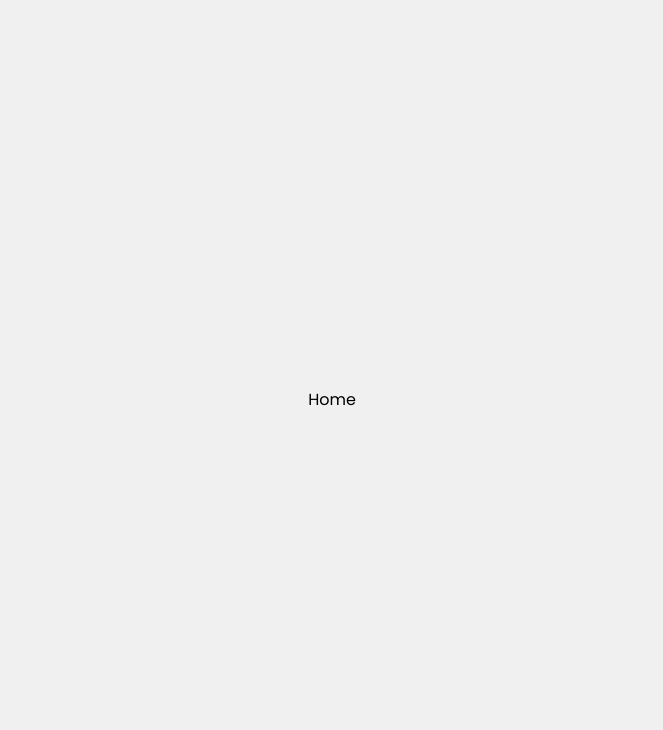
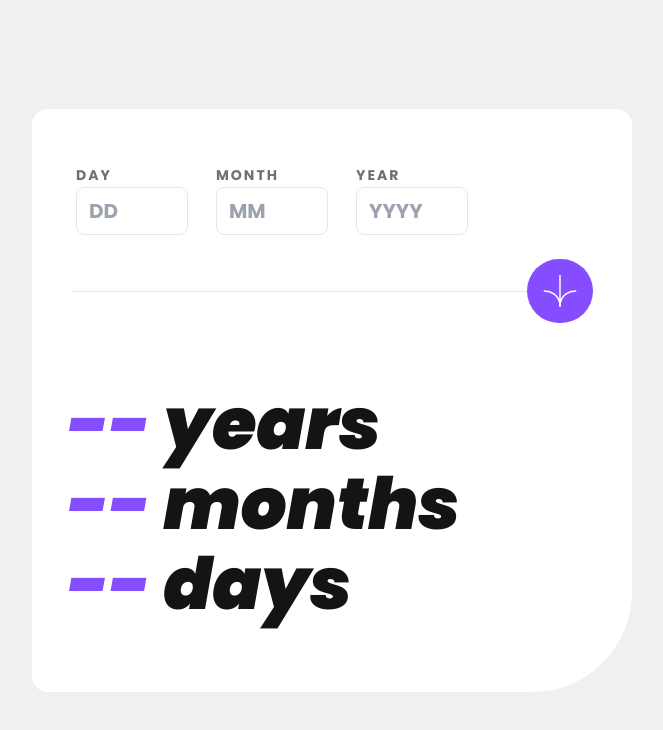
Before and after one commit to Mu-Solomon/age-calculator-app, a Next.js app: page / in a window 1280 px wide. Shown: the top 730 px of the page, without its empty margins (308-971 px from the left). Built offline with nearby package versions, Linux system fonts and the light colour scheme.

Commit message:
Showing the items on online

```diff
--- a/src/app/dates/page.jsx
+++ b/src/app/dates/page.jsx
@@ -1,4 +1,4 @@
-/* import React from "react";
+import React from "react";
 
 const getDates = async () => {
   const apiUrl = process.env.API_URI;
@@ -82,12 +82,3 @@ const DatesPage = async () => {
 };
 
 export default DatesPage;
- */
-
-import React from "react";
-
-const DatesPage = () => {
-  return <div>Dates page!</div>;
-};
-
-export default DatesPage;
--- a/src/app/page.js
+++ b/src/app/page.js
@@ -5,8 +5,7 @@ import React from "react";
 export default function Home() {
   return (
     <div className="flex justify-center items-center flex-col h-screen">
-      {/*    <App /> */}
-      <div>Home</div>
+      <App />
     </div>
   );
 }
```
